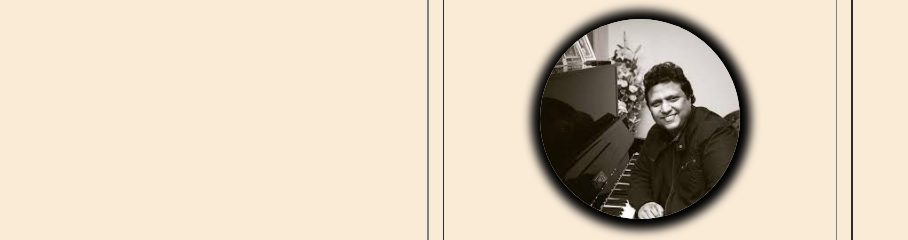
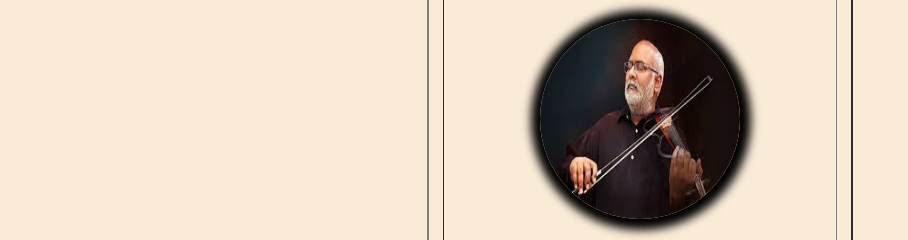
Before and after one commit to Balakrishnayempati/Multimedia_task, a plain HTML site: page mm.html in a window 1280 px wide. Shown: the part 166-406 px from the top of the page, without its empty margins (0-908 px from the left). Drawn offline with Linux system fonts and the light colour scheme.

Commit message:
Update mm.html

```diff
--- a/mm.html
+++ b/mm.html
@@ -33,7 +33,7 @@
     <table border="2px" cellpadding="60" cellspacing="14" >
         <td>
     <h1>Top Music Director</h1>
-    <img src="mani.jpeg" height="200" width="200" title="Balasubramanyam" >
+    <img src="mm.jpeg" height="200" width="200" title="Balasubramanyam" >
     <h1>M.M Keeravani</h1>
         </td>
     </table>
```
